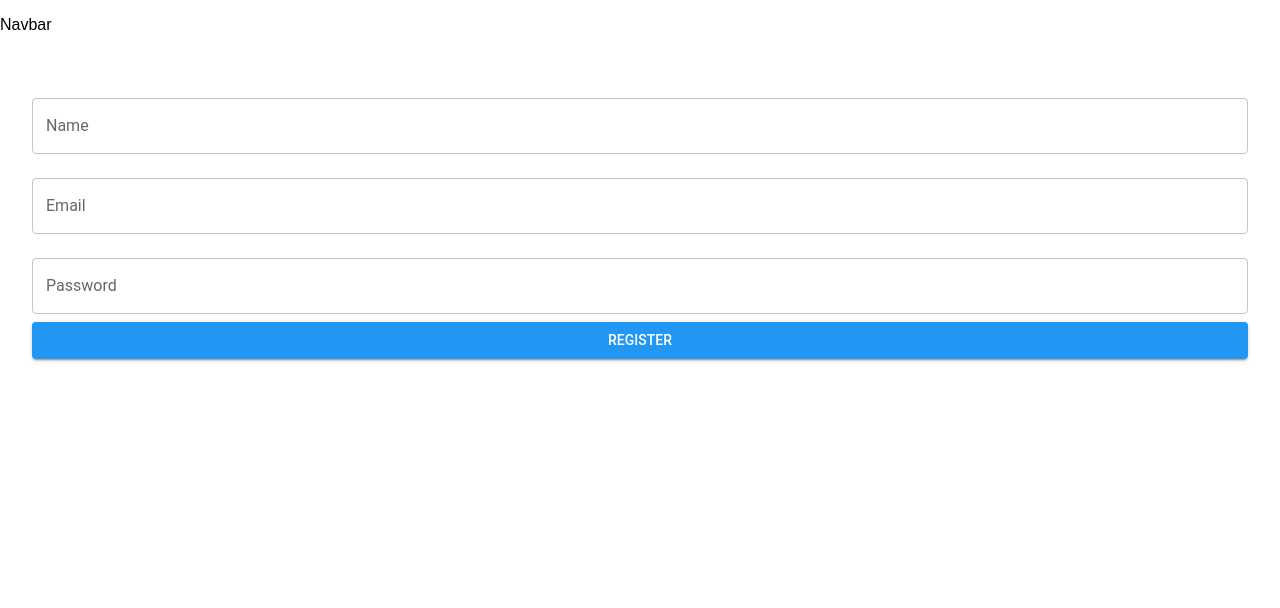
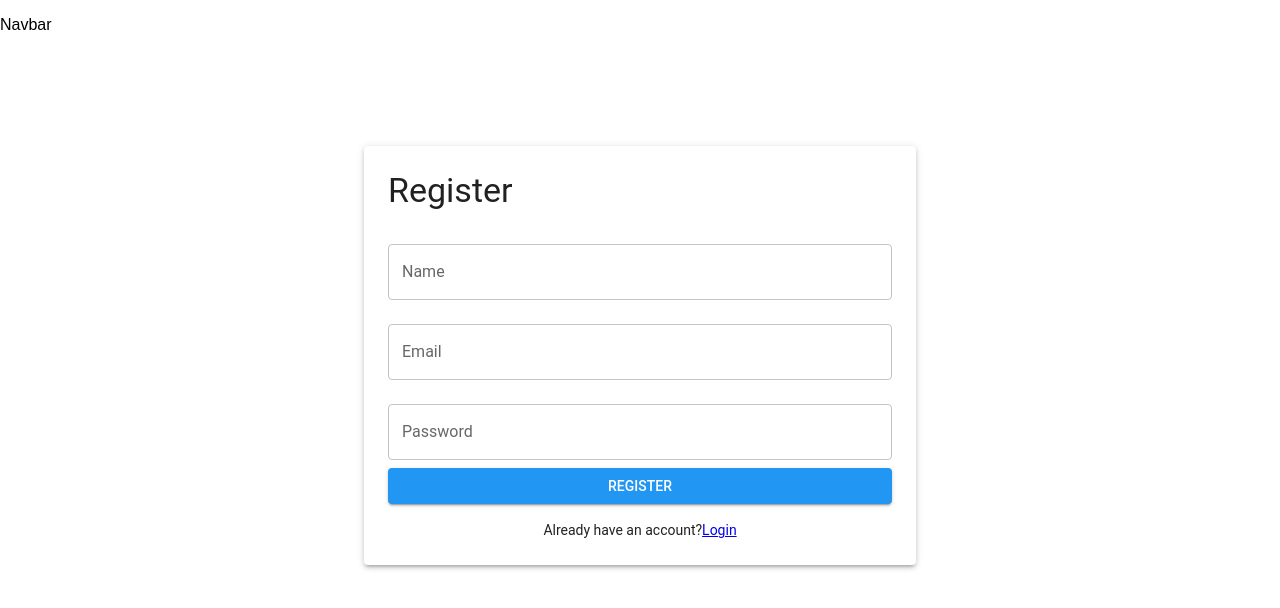
Before and after one commit to Burban-Vitalik/CRMBurban, a React (Create React App) app in the folder frontend/: page /register in a window 1280 px wide. Shown: the top 608 px of the page. Built offline with nearby package versions, Linux system fonts and the light colour scheme; no server answers.

Commit message:
make better view of forms using MUI

```diff
--- a/frontend/src/pages/login/Login.tsx
+++ b/frontend/src/pages/login/Login.tsx
@@ -1,12 +1,27 @@
 import React from "react";
 import { LoginForm } from "./LoginForm";
+import { Box, Container, Paper, Typography } from "@mui/material";
+import { Link } from "react-router-dom";
 
 interface ILoginProps {}
 
 export const Login: React.FC<ILoginProps> = () => {
   return (
-    <div>
-      <LoginForm />
-    </div>
+    <Container maxWidth="sm">
+      <Paper elevation={3} sx={{ padding: 3, marginTop: 8 }}>
+        <Typography variant="h4" component="h1" gutterBottom>
+          Login
+        </Typography>
+        <Box sx={{ marginTop: 2 }}>
+          <LoginForm />
+        </Box>
+        <Box sx={{ marginTop: 2, textAlign: "center" }}>
+          <Typography variant="body2">
+            Don't have an account?
+            <Link to="/register">Register</Link>
+          </Typography>
+        </Box>
+      </Paper>
+    </Container>
   );
 };
--- a/frontend/src/pages/register/Register.tsx
+++ b/frontend/src/pages/register/Register.tsx
@@ -1,12 +1,27 @@
 import React from "react";
 import { RegisterForm } from "./RegisterForm";
+import { Box, Container, Paper, Typography } from "@mui/material";
+import { Link } from "react-router-dom";
 
 interface IRegisterProps {}
 
 export const Register: React.FC<IRegisterProps> = () => {
   return (
-    <div>
-      <RegisterForm />
-    </div>
+    <Container maxWidth="sm">
+      <Paper elevation={3} sx={{ padding: 3, marginTop: 8 }}>
+        <Typography variant="h4" component="h1" gutterBottom>
+          Register
+        </Typography>
+        <Box sx={{ marginTop: 2 }}>
+          <RegisterForm />
+        </Box>
+        <Box sx={{ marginTop: 2, textAlign: "center" }}>
+          <Typography variant="body2">
+            Already have an account?
+            <Link to="/login">Login</Link>
+          </Typography>
+        </Box>
+      </Paper>
+    </Container>
   );
 };
```
